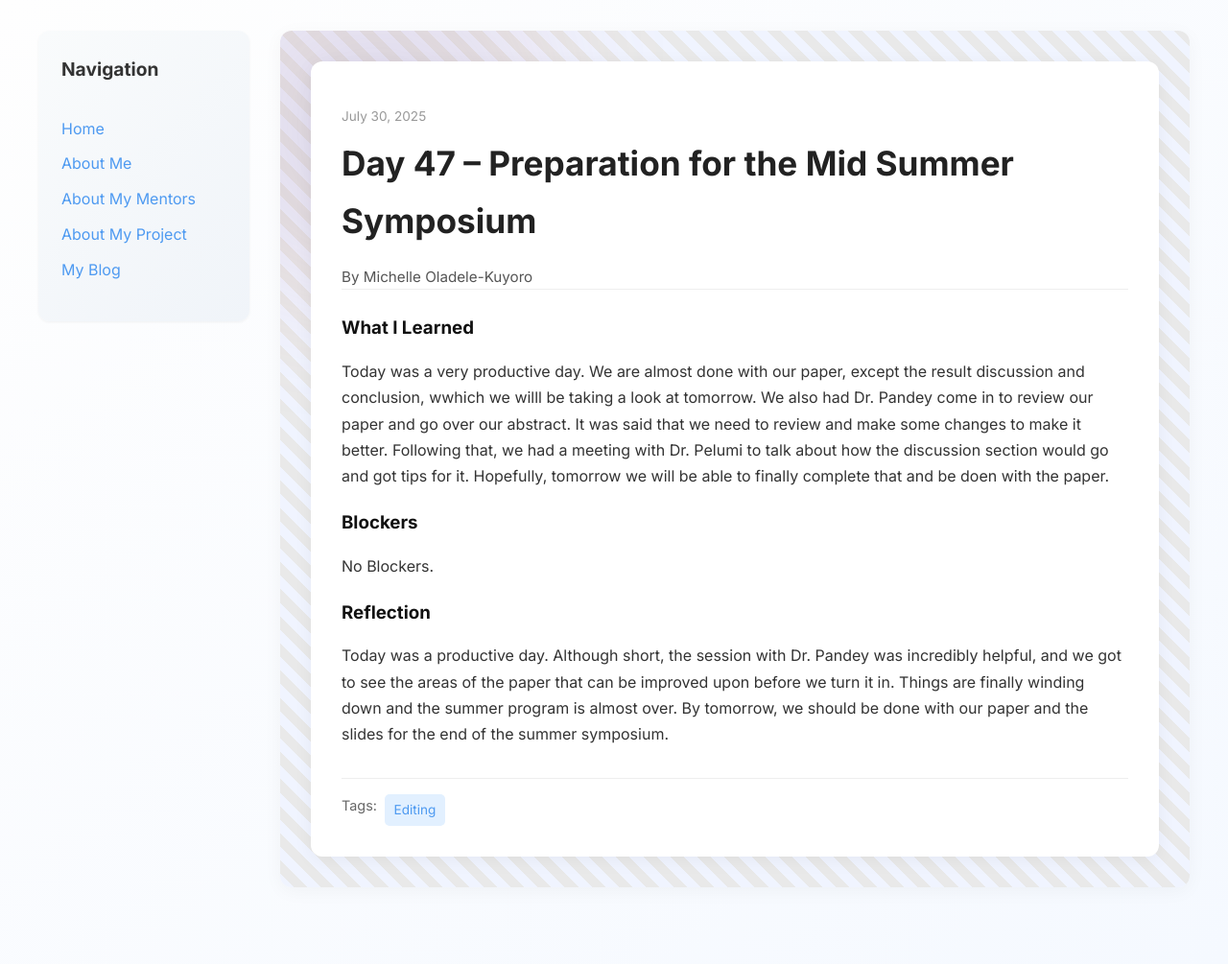
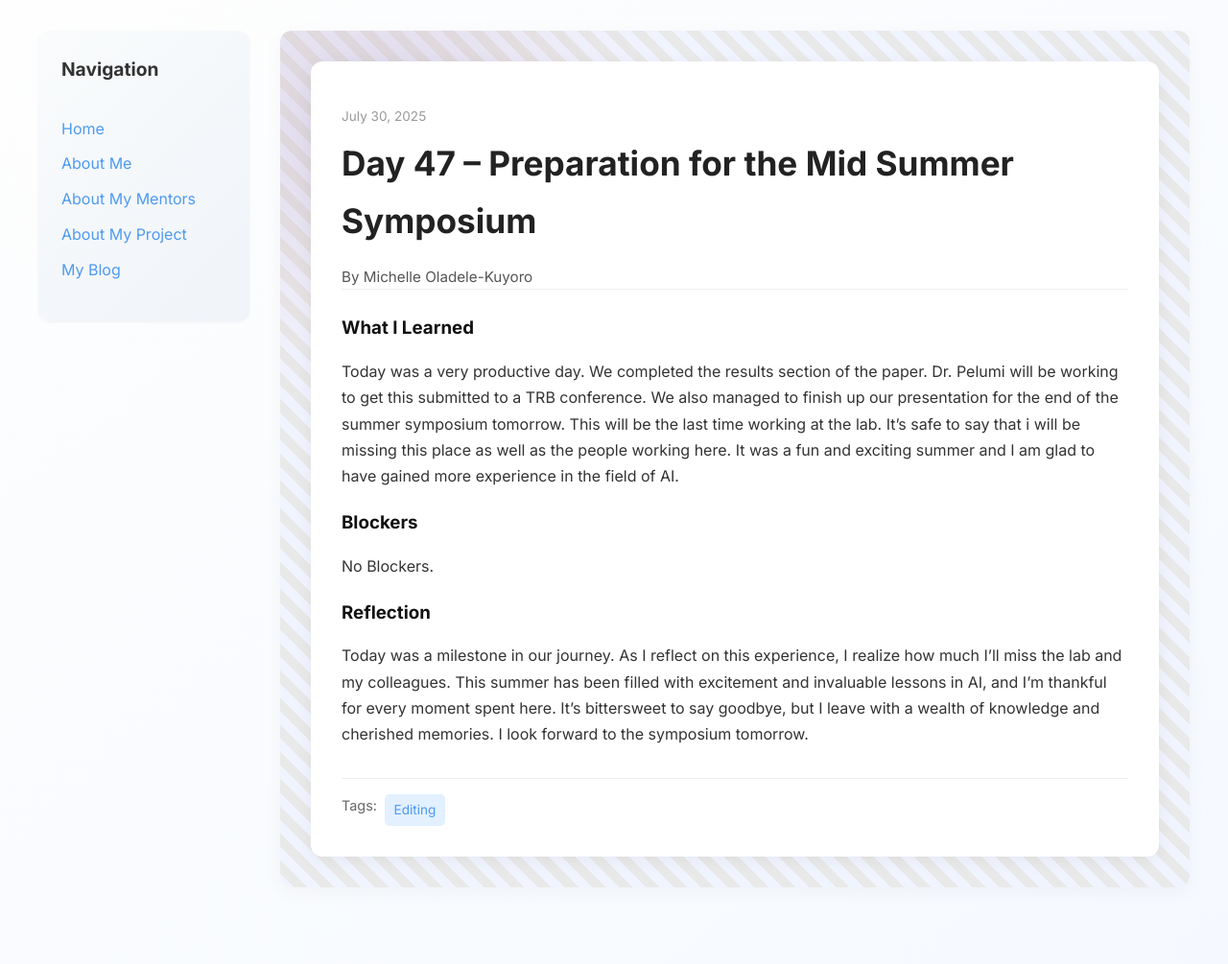
Before and after one commit to Miola585/Miola585.github.io, a Jekyll site: the page built from _posts/2025-07-30-day-47.md, in a window 1280 px wide. Shown: the whole page at 96% size. Built offline with Jekyll 4.4.1, drawn with Linux system fonts in a browser that asks for light colours.

Commit message:
Update 2025-07-30-day-47.md

```diff
--- a/_posts/2025-07-30-day-47.md
+++ b/_posts/2025-07-30-day-47.md
@@ -7,11 +7,11 @@ permalink: /day47.html
 tags: ["Editing"]
 
 what_i_learned: |
-  Today was a very productive day. We are almost done with our paper, except the result discussion and conclusion, wwhich we willl be taking a look at tomorrow. We also had Dr. Pandey come in to review our paper and go over our abstract. It was said that we need to review and make some changes to make it better. Following that, we had a meeting with Dr. Pelumi to talk about how the discussion section would go and got tips for it. Hopefully, tomorrow we will be able to finally complete that and be doen with the paper.
+  Today was a very productive day. We completed the results section of the paper. Dr. Pelumi will be working to get this submitted to a TRB conference. We also managed to finish up our presentation for the end of the summer symposium tomorrow. This will be the last time working at the lab. It's safe to say that i will be missing this place as well as the people working here. It was a fun and exciting summer and I am glad to have gained more experience in the field of AI.
 
 blockers: |
    No Blockers.
 
 reflection: |
-    Today was a productive day. Although short, the session with Dr. Pandey was incredibly helpful, and we got to see the areas of the paper that can be improved upon before we turn it in. Things are finally winding down and the summer program is almost over. By tomorrow, we should be done with our paper and the slides for the end of the summer symposium.
+    Today was a milestone in our journey.  As I reflect on this experience, I realize how much I’ll miss the lab and my colleagues. This summer has been filled with excitement and invaluable lessons in AI, and I'm thankful for every moment spent here. It's bittersweet to say goodbye, but I leave with a wealth of knowledge and cherished memories. I look forward to the symposium tomorrow.
 ---
```
